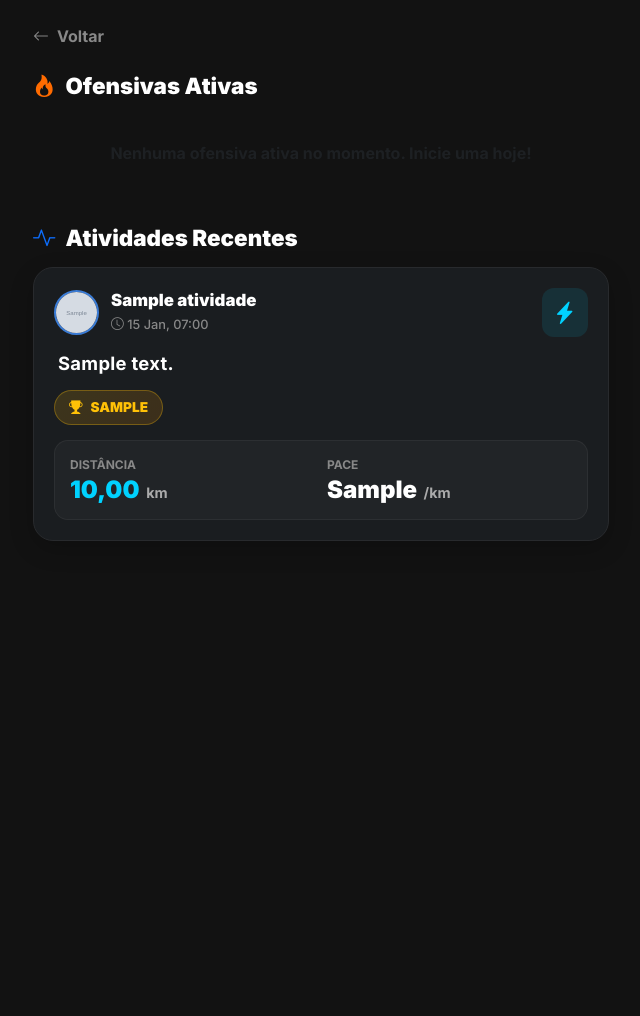
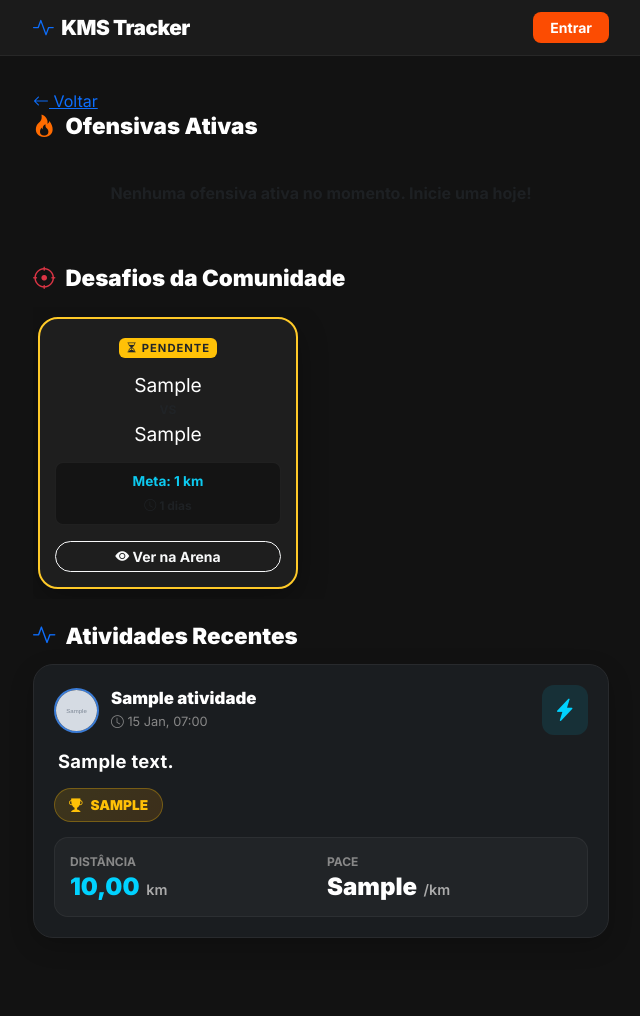
Before and after one commit to JullioDutra/projeto_kms, a Django app: page /feed/ in a window 1280 px wide. Shown: the whole page, without its empty margins (319-959 px from the left). Before the commit the page ends 541 px from the top, so only its background shows below. Run offline with Django 5.2, Linux system fonts and the light colour scheme; tables that the repository leaves empty hold one stand-in row (values such as "Sample post"); grey boxes marked "Sample" are stand-in pictures.

Commit message:
Update feed.html

```diff
--- a/core/templates/core/feed.html
+++ b/core/templates/core/feed.html
@@ -1,15 +1,9 @@
-<!DOCTYPE html>
-<html lang="pt-br">
-<head>
-    <meta charset="UTF-8">
-    <meta name="viewport" content="width=device-width, initial-scale=1.0">
-    <title>Feed - Comunidade</title>
-    <link href="https://cdn.jsdelivr.net/npm/bootstrap@5.3.0/dist/css/bootstrap.min.css" rel="stylesheet">
-    <link rel="stylesheet" href="https://cdn.jsdelivr.net/npm/bootstrap-icons@1.11.1/font/bootstrap-icons.css">
-    <link href="https://fonts.googleapis.com/css2?family=Inter:wght@400;500;700;900&display=swap" rel="stylesheet">
+{% extends 'core/base.html' %}
 
+{% block title %}Feed - Comunidade{% endblock %}
+
+{% block extra_css %}
 <style>
-        body { background-color: #121212; color: #fff; font-family: 'Inter', sans-serif; padding-bottom: 40px; }
     .back-link { color: #888; text-decoration: none; display: inline-flex; align-items: center; gap: 8px; font-weight: 600; margin-bottom: 25px; transition: 0.2s; }
     .back-link:hover { color: #fff; }
 
@@ -21,7 +15,7 @@
     .modal-content { background: linear-gradient(145deg, #1a1d20 0%, #2e2400 100%); border: 1px solid rgba(255, 215, 0, 0.4); border-radius: 20px; box-shadow: 0 10px 40px rgba(0,0,0,0.5); }
     .title-gradient { background: linear-gradient(135deg, #ffd700 0%, #ff8c00 100%); -webkit-background-clip: text; -webkit-text-fill-color: transparent; }
 
-        /* --- FOGUINHOS DINÂMICOS --- */
+    /* --- FOGUINHOS DINÂMICOS & CARROSSEL --- */
     .streak-container { display: flex; overflow-x: auto; gap: 20px; padding: 10px 5px 20px 5px; scrollbar-width: none; }
     .streak-container::-webkit-scrollbar { display: none; }
     .streak-item { display: flex; flex-direction: column; align-items: center; min-width: 70px; }
@@ -31,7 +25,7 @@
         background: #1a1c1e;
         display: flex; align-items: center; justify-content: center;
         position: relative;
-            border: 2px solid; /* Cor injetada no HTML */
+        border: 2px solid;
     }
 
     .streak-ring .bi-fire { font-size: 2.2rem; }
@@ -40,7 +34,7 @@
         position: absolute; bottom: -8px;
         background: #121212; color: #fff; font-size: 0.8rem; font-weight: 900;
         padding: 2px 12px; border-radius: 12px;
-            border: 2px solid; /* Cor injetada no HTML */
+        border: 2px solid;
     }
     .streak-name { font-size: 0.8rem; color: #aaa; margin-top: 10px; font-weight: 700; text-transform: capitalize; }
 
@@ -83,10 +77,13 @@
 
     .text-accent-run { color: #00d2ff !important; }
     .text-accent-bike { color: #2ecc71 !important; }
+
+    .glass-card { background: #1e1e1e; border: 1px solid rgba(255, 255, 255, 0.05); border-radius: 20px; box-shadow: 0 10px 30px rgba(0,0,0,0.3); }
 </style>
-</head>
-<body>
-<div class="container py-4" style="max-width: 600px;">
+{% endblock %}
+
+{% block content %}
+<div class="container py-2" style="max-width: 600px;">
 
     <a href="{% url 'dashboard' %}" class="back-link">
         <i class="bi bi-arrow-left"></i> Voltar
@@ -99,22 +96,17 @@
     <div class="streak-container mb-4">
         {% for atleta in foguinhos %}
         <div class="streak-item {% if atleta.is_first %}is-first{% endif %}">
-
             <div class="streak-ring" style="border-color: {{ atleta.cor }}; box-shadow: 0 0 15px {{ atleta.cor }}60;">
-
                 {% if atleta.avatar %}
                     <img src="{{ atleta.avatar }}" alt="Avatar" style="width: 100%; height: 100%; border-radius: 50%; object-fit: cover; padding: 2px;">
                     <i class="bi bi-fire" style="position: absolute; top: -6px; right: -6px; font-size: 1.3rem; color: {{ atleta.cor }}; filter: drop-shadow(0px 2px 4px rgba(0,0,0,0.8));"></i>
                 {% else %}
                     <i class="bi bi-fire" style="color: {{ atleta.cor }}; text-shadow: 0 0 15px {{ atleta.cor }};"></i>
                 {% endif %}
-
                 <div class="streak-count" style="border-color: {{ atleta.cor }}; color: {{ atleta.cor }}; background: #121212; display: flex; align-items: center; gap: 3px; padding: 2px 10px;">
                     <i class="bi bi-fire" style="font-size: 0.75rem;"></i> {{ atleta.fogo }}
                 </div>
-
             </div>
-
             <div class="streak-name" {% if atleta.is_first %}style="color: {{ atleta.cor }};"{% endif %}>
                 {{ atleta.nome }}
             </div>
@@ -126,6 +118,42 @@
         {% endfor %}
     </div>
 
+    {% if desafios_feed %}
+    <h3 class="section-title text-white mt-4">
+        <i class="bi bi-crosshair text-danger"></i> Desafios da Comunidade
+    </h3>
+
+    <div class="streak-container mb-4" style="padding: 10px 5px;">
+        {% for d in desafios_feed %}
+        <div class="glass-card mb-0" style="min-width: 260px; padding: 15px; border-width: 2px; border-color: {% if d.status == 'ativo' %}#ff4b2b{% else %}#ffca28{% endif %}; flex: 0 0 auto;">
+
+            <div class="text-center mb-3">
+                <span class="badge {% if d.status == 'ativo' %}bg-danger{% else %}bg-warning text-dark{% endif %} mb-3" style="font-size: 0.7rem; letter-spacing: 1px;">
+                    {% if d.status == 'ativo' %}<i class="bi bi-fire"></i> EM ANDAMENTO{% else %}<i class="bi bi-hourglass-split"></i> PENDENTE{% endif %}
+                </span>
+                <h5 class="fw-900 text-white mb-0" style="font-size: 1.2rem;">{{ d.desafiante }}</h5>
+                <small class="text-muted fw-bold d-block my-1" style="font-size: 0.75rem;">VS</small>
+                <h5 class="fw-900 text-white mt-0" style="font-size: 1.2rem;">{{ d.desafiado }}</h5>
+            </div>
+
+            <div class="text-center rounded-3 p-2 mb-3" style="background: rgba(0,0,0,0.3); border: 1px solid rgba(255,255,255,0.05);">
+                <small class="text-info fw-bold d-block" style="font-size: 0.85rem;">Meta: {{ d.alvo_km|floatformat:0 }} km</small>
+                <small class="text-muted fw-bold" style="font-size: 0.75rem;"><i class="bi bi-clock"></i> {{ d.prazo_dias }} dias</small>
+            </div>
+
+            {% if d.status == 'pendente' and request.user.first_name == d.desafiado %}
+                <a href="{% url 'responder_desafio' d.id 'aceitar' %}" class="btn btn-sm btn-success w-100 fw-bold rounded-pill" style="box-shadow: 0 4px 10px rgba(40, 167, 69, 0.4);">
+                    <i class="bi bi-check-circle-fill"></i> Aceitar Batalha
+                </a>
+            {% else %}
+                <a href="{% url 'arena_desafios' %}" class="btn btn-sm btn-outline-light w-100 fw-bold rounded-pill">
+                    <i class="bi bi-eye-fill"></i> Ver na Arena
+                </a>
+            {% endif %}
+        </div>
+        {% endfor %}
+    </div>
+    {% endif %}
     <h3 class="section-title text-white mt-4">
         <i class="bi bi-activity text-primary"></i> Atividades Recentes
     </h3>
@@ -174,6 +202,7 @@
             </button>
             {% endif %}
         </div>
+
         {% if post.medalha %}
         <div class="medal-badge">
             <i class="bi bi-trophy-fill"></i> {{ post.medalha }}
@@ -257,7 +286,4 @@
     </div>
   </div>
 </div>
-
-<script src="https://cdn.jsdelivr.net/npm/bootstrap@5.3.0/dist/js/bootstrap.bundle.min.js"></script>
-</body>
-</html>
+{% endblock %}
```
Lines whose indentation alone changed are shown as unchanged.
